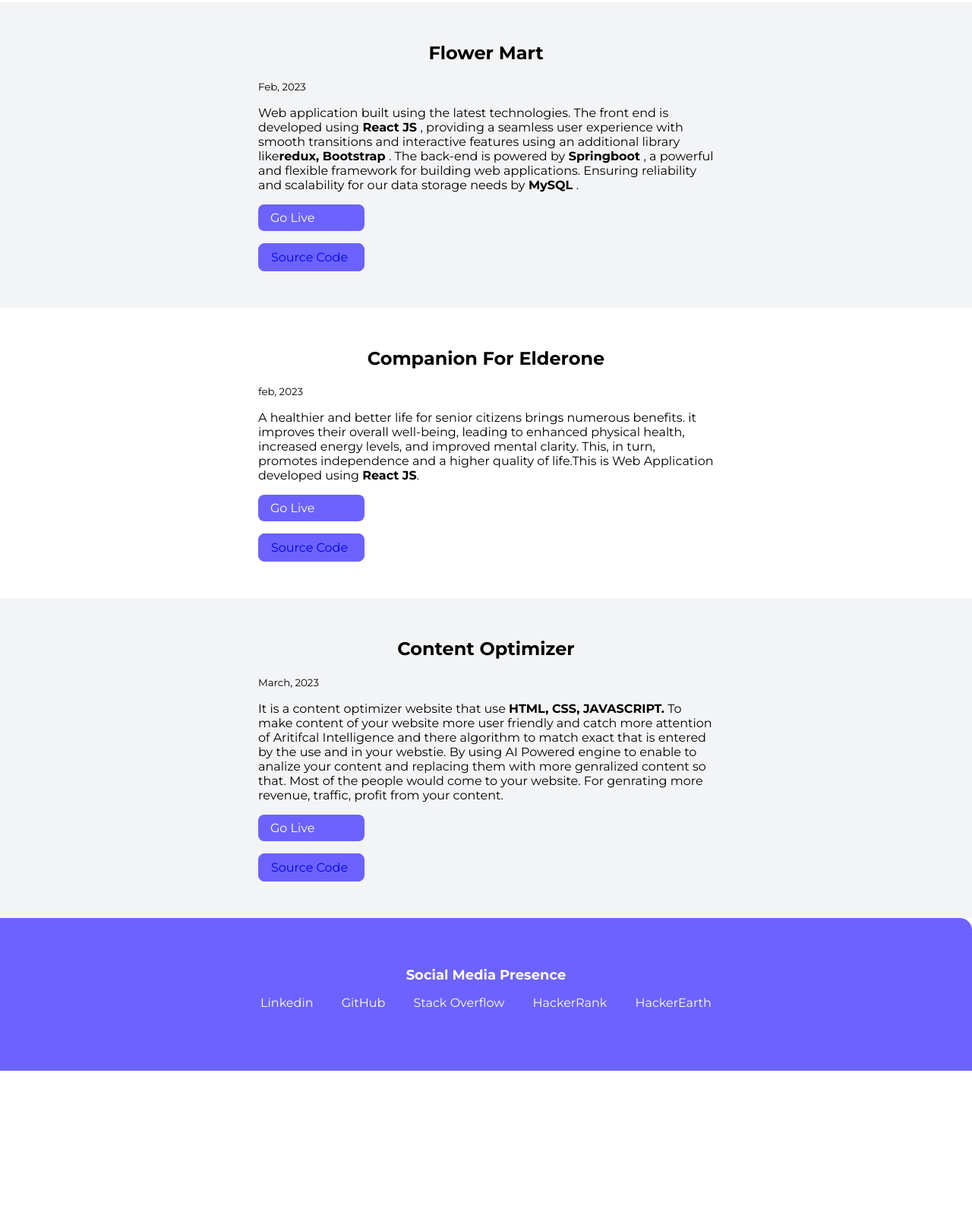
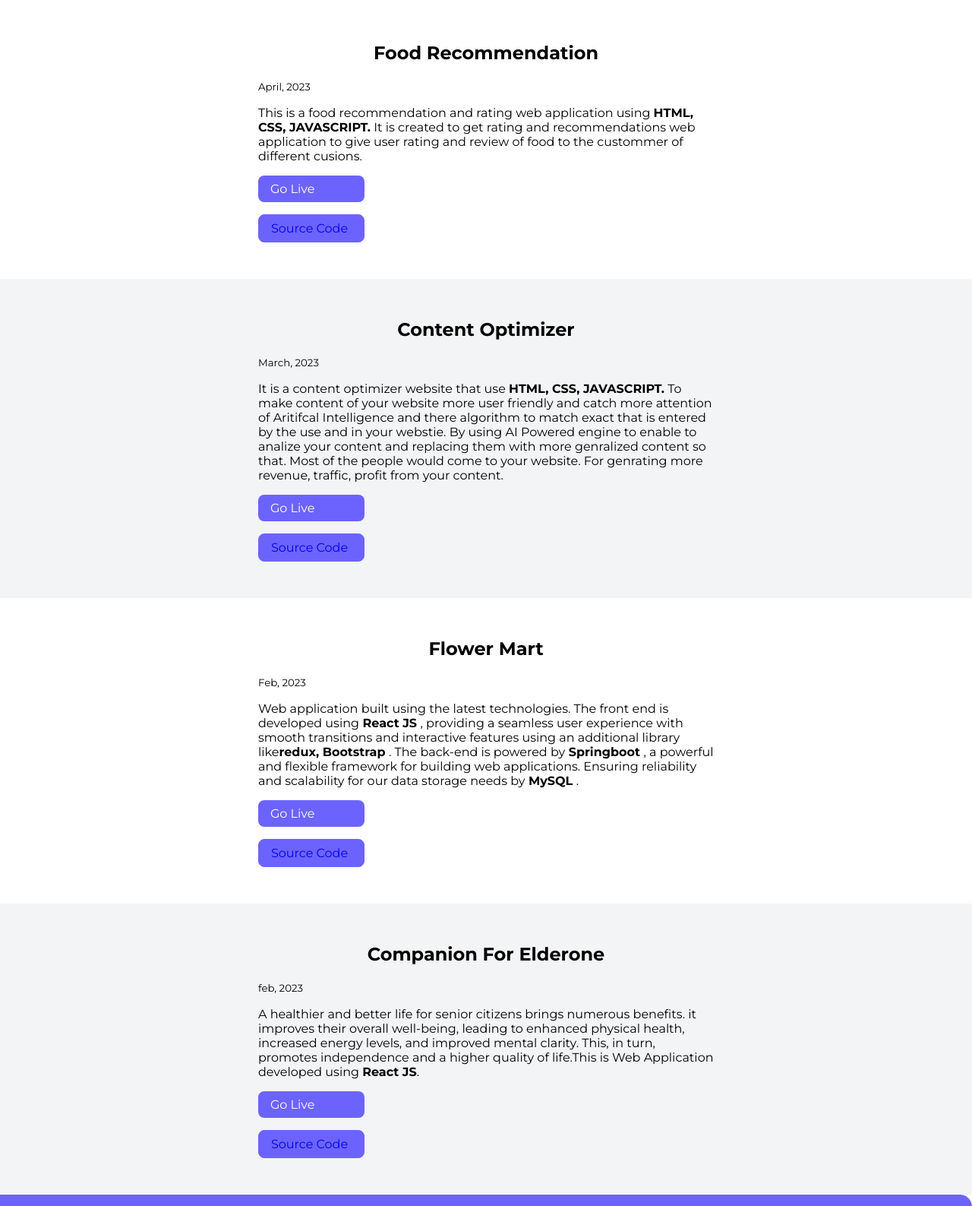
Before and after one commit to shivam361v/shivam-portfolio.github.io, a plain HTML site: page project.html in a window 1280 px wide. Shown: the part 296-1883 px from the top of the page at 76% size. Before the commit the page ends 1705 px from the top, so only its background shows below. Drawn offline with Linux system fonts and the light colour scheme.

Commit message:
Project added

```diff
--- a/project.html
+++ b/project.html
@@ -29,43 +29,21 @@
         <h2 class="hero-heading" > Shivam , <span class="heading-inverted"> Projects By Me</span></h2>
     </header>
 
-    <section class="section  ow">
-        <h1>Flower Mart</h1>
+
+    <section class="section ">
+        <h1>Food Recommendation</h1>
         <div class="container container-center">
 
-            <small>Feb, 2023</small>
-            <p>Web application built using the latest technologies. The front
-                end is developed using<strong> React JS </strong> , providing a seamless user
-                experience with smooth transitions and interactive features
-                using an additional library like<strong>redux, Bootstrap </strong>. The back-end is
-                powered by<strong> Springboot </strong> , a powerful and flexible framework for
-                building web applications. Ensuring reliability and scalability for
-                our data storage needs by<strong>  MySQL </strong> .</p>
+            <small>April, 2023</small>
+            <p>This is a food recommendation and rating web application using
+                <strong>HTML, CSS, JAVASCRIPT.</strong> It is created to get rating and recommendations
+                web application to give user rating and review of food to the custommer
+                 of different cusions.</p>
 
             <ul class="social-links list-non-bullet">
                       <a class="link link-primary" href="https://github.com/shivam361v/Flower-mart-">Go Live
                         </a>
                        <a class=" link link-secoundary" href="https://github.com/shivam361v/Flower-mart-">
-                        Source Code </a>
-            </ul>
-        </div>
-    </section>
-
-    <section class="section ">
-        <h1>Companion For Elderone</h1>
-        <div class="container container-center">
-
-            <small>feb, 2023</small>
-            <p>A healthier and better life for senior citizens brings numerous benefits. it
-                improves their overall well-being, leading to enhanced physical health,
-                increased energy levels, and improved mental clarity. This, in turn, promotes
-                independence and a higher quality of life.This is Web Application developed
-                using <strong>React JS</strong>.</p>
-
-            <ul class="social-links list-non-bullet">
-                      <a class="link link-primary" href="https://shivam361v.github.io/companion-for-elderone/">Go Live
-                        </a>
-                       <a class=" link link-secoundary" href="https://github.com/shivam361v/companion-for-elderone">
                         Source Code </a>
             </ul>
         </div>
@@ -95,6 +73,51 @@
             </ul>
         </div>
     </section>
+
+
+    <section class="section ">
+        <h1>Flower Mart</h1>
+        <div class="container container-center">
+
+            <small>Feb, 2023</small>
+            <p>Web application built using the latest technologies. The front
+                end is developed using<strong> React JS </strong> , providing a seamless user
+                experience with smooth transitions and interactive features
+                using an additional library like<strong>redux, Bootstrap </strong>. The back-end is
+                powered by<strong> Springboot </strong> , a powerful and flexible framework for
+                building web applications. Ensuring reliability and scalability for
+                our data storage needs by<strong>  MySQL </strong> .</p>
+
+            <ul class="social-links list-non-bullet">
+                      <a class="link link-primary" href="https://github.com/shivam361v/Flower-mart-">Go Live
+                        </a>
+                       <a class=" link link-secoundary" href="https://github.com/shivam361v/Flower-mart-">
+                        Source Code </a>
+            </ul>
+        </div>
+    </section>
+
+    <section class="section  ow">
+        <h1>Companion For Elderone</h1>
+        <div class="container container-center">
+
+            <small>feb, 2023</small>
+            <p>A healthier and better life for senior citizens brings numerous benefits. it
+                improves their overall well-being, leading to enhanced physical health,
+                increased energy levels, and improved mental clarity. This, in turn, promotes
+                independence and a higher quality of life.This is Web Application developed
+                using <strong>React JS</strong>.</p>
+
+            <ul class="social-links list-non-bullet">
+                      <a class="link link-primary" href="https://shivam361v.github.io/companion-for-elderone/">Go Live
+                        </a>
+                       <a class=" link link-secoundary" href="https://github.com/shivam361v/companion-for-elderone">
+                        Source Code </a>
+            </ul>
+        </div>
+    </section>
+
+
 
 
 
```
